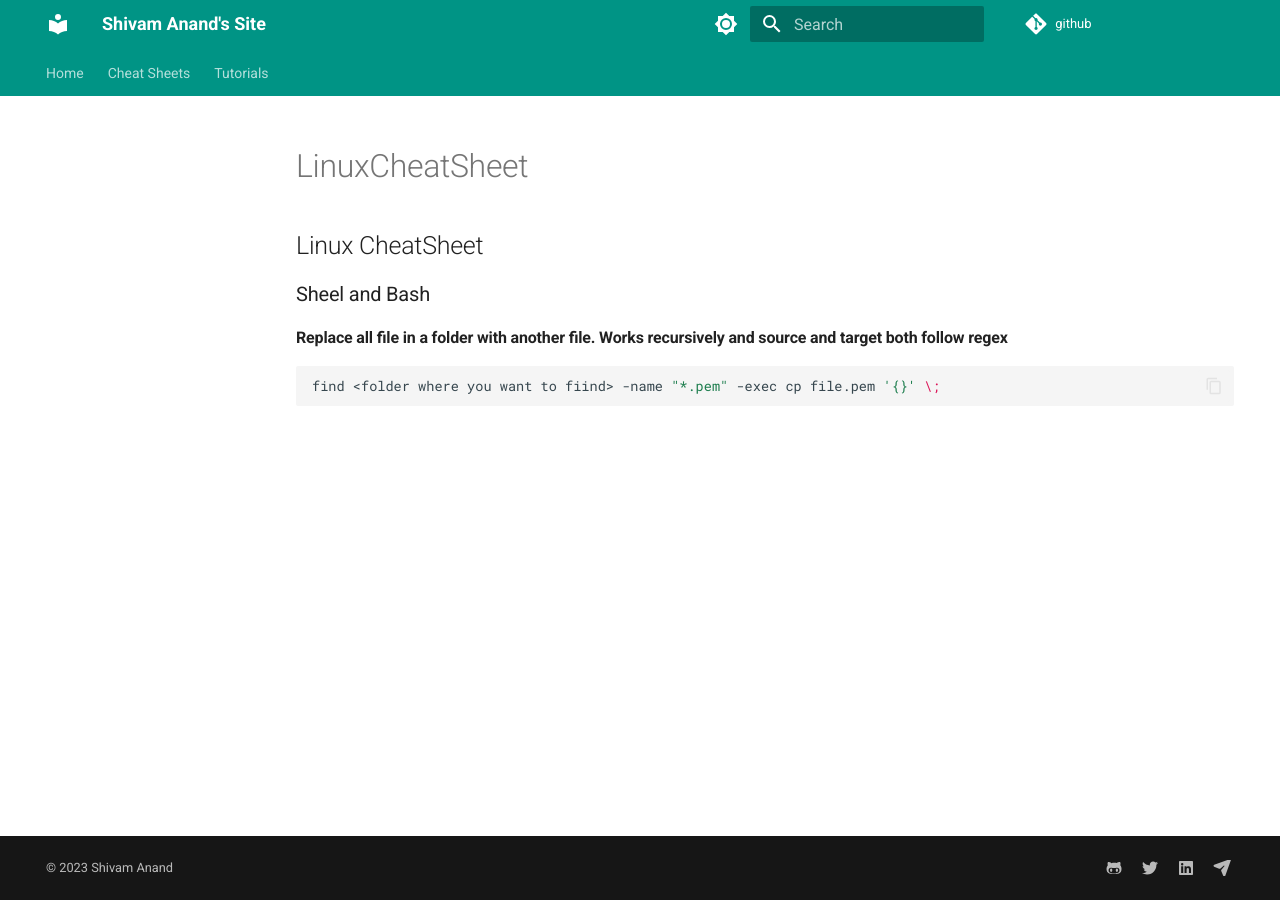
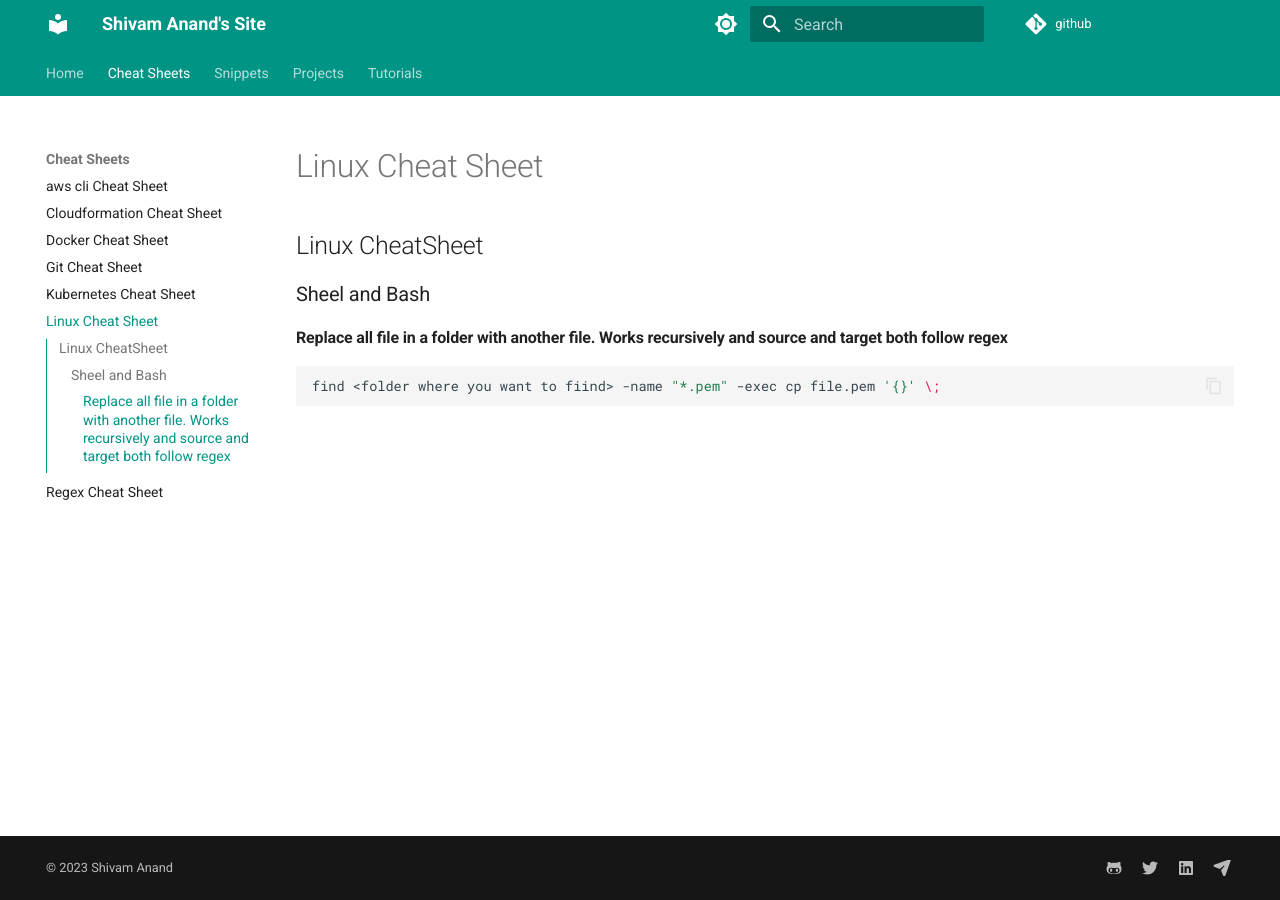
Before and after one commit to anandshivam44/Documentation, an MkDocs documentation site: the page built from docs/CheatSheetsAndSnippets/LinuxCheatSheet.md, in a window 1280 px wide. Built offline with MkDocs 1.6.1 and Material for MkDocs 9.7.7, drawn with Linux system fonts in a browser that asks for light colours; comment, search, counter and statistics services are not loaded; some of the changed lines change nothing that is shown.

Commit message:
Re Order and Add new Tabs

```diff
--- a/mkdocs.yml
+++ b/mkdocs.yml
@@ -37,21 +37,31 @@ nav:
   - Home:
       - About me: index.md
   - Cheat Sheets:
-      - aws cli Cheat Sheet: CheatSheets/AwsCliCheatSheet.md
-      - Cloudformation Cheat Sheet: CheatSheets/CloudFormationCheatsheet.md
-      - Docker Cheat Sheet: CheatSheets/DockerCheatSheet.md
-      - Git Cheat Sheet: CheatSheets/GitCheatSheet.md
-      - Kubernetes Cheat Sheet: CheatSheets/kubectl-cheat-sheet.md
-  # - Projects:
-  #     - aws cli Cheat Sheet: CheatSheets/AwsCliCheatSheet.md
+      - aws cli Cheat Sheet: CheatSheetsAndSnippets/AwsCliCheatSheet.md
+      - Cloudformation Cheat Sheet: CheatSheetsAndSnippets/CloudFormationCheatsheet.md
+      - Docker Cheat Sheet: CheatSheetsAndSnippets/DockerCheatSheet.md
+      - Git Cheat Sheet: CheatSheetsAndSnippets/GitCheatSheet.md
+      - Kubernetes Cheat Sheet: CheatSheetsAndSnippets/kubectl-cheat-sheet.md
+      - Linux Cheat Sheet: CheatSheetsAndSnippets/LinuxCheatSheet.md
+      - Regex Cheat Sheet: CheatSheetsAndSnippets/RegexCheatSheet.md
+
+  - Snippets:
+      - Snippets Set 1: Snippets/Snippets1.md
+      - One Click Install Apache on Ubuntu: AutomationScriptsSnippets&Files/shell-scripts/install-apache-ubuntu.sh
+
+  - Projects:
+      - Encrypt EC2 From CloudFormation: Projects/EncryptEC2FromCloudFormation/EBSEncryption.md
+      - Save Cost on EC2 - ShutDown All EC2 at Night: Projects/ShutDownAllEC2EqualIntervalsOfTime/README.md
+
   - Tutorials:
       - Linux Commands: Tutorials/LinuxCommands.md
       - Setup Ansible: Tutorials/AnsibleAWS.md
       - Generate SSH Key pair & Add to Agent: Tutorials/GenerateKeysAndSSH.md
       - SSH to Docker: Tutorials/SSHToDocker.md
       - Install Kubernetes with KubeAdm: Tutorials/KubernetesWithKubeadm.md
+      - EncryptEC2FromCloudFormation: Projects/EncryptEC2FromCloudFormation/EBSEncryption.md
   # - Automation Scripts Snippets & Files:
-  #     - aws cli Cheat Sheet: CheatSheets/AwsCliCheatSheet.md
+  #     - aws cli Cheat Sheet: CheatSheetsAndSnippets/AwsCliCheatSheet.md
 
 plugins:
   - search:
```
Also changed, not shown: docs/CheatSheetsAndSnippets/AwsCliCheatSheet.md (renamed from docs/CheatSheets/AwsCliCheatSheet.md), docs/CheatSheetsAndSnippets/CloudFormationCheatsheet.md (renamed from docs/CheatSheets/CloudFormationCheatsheet.md), docs/CheatSheetsAndSnippets/DockerCheatSheet.md (renamed from docs/CheatSheets/DockerCheatSheet.md), docs/CheatSheetsAndSnippets/GitCheatSheet.md (renamed from docs/CheatSheets/GitCheatSheet.md), docs/CheatSheetsAndSnippets/LinuxCheatSheet.md (renamed from docs/CheatSheets/LinuxCheatSheet.md), docs/CheatSheetsAndSnippets/RegexCheatSheet.md (renamed from docs/CheatSheets/RegexCheatSheet.md), docs/CheatSheetsAndSnippets/kubectl-cheat-sheet.md (renamed from docs/CheatSheets/kubectl-cheat-sheet.md), docs/CheatSheetsAndSnippets/mkdocs-cheat-sheet.md (renamed from docs/CheatSheets/mkdocs-cheat-sheet.md).
